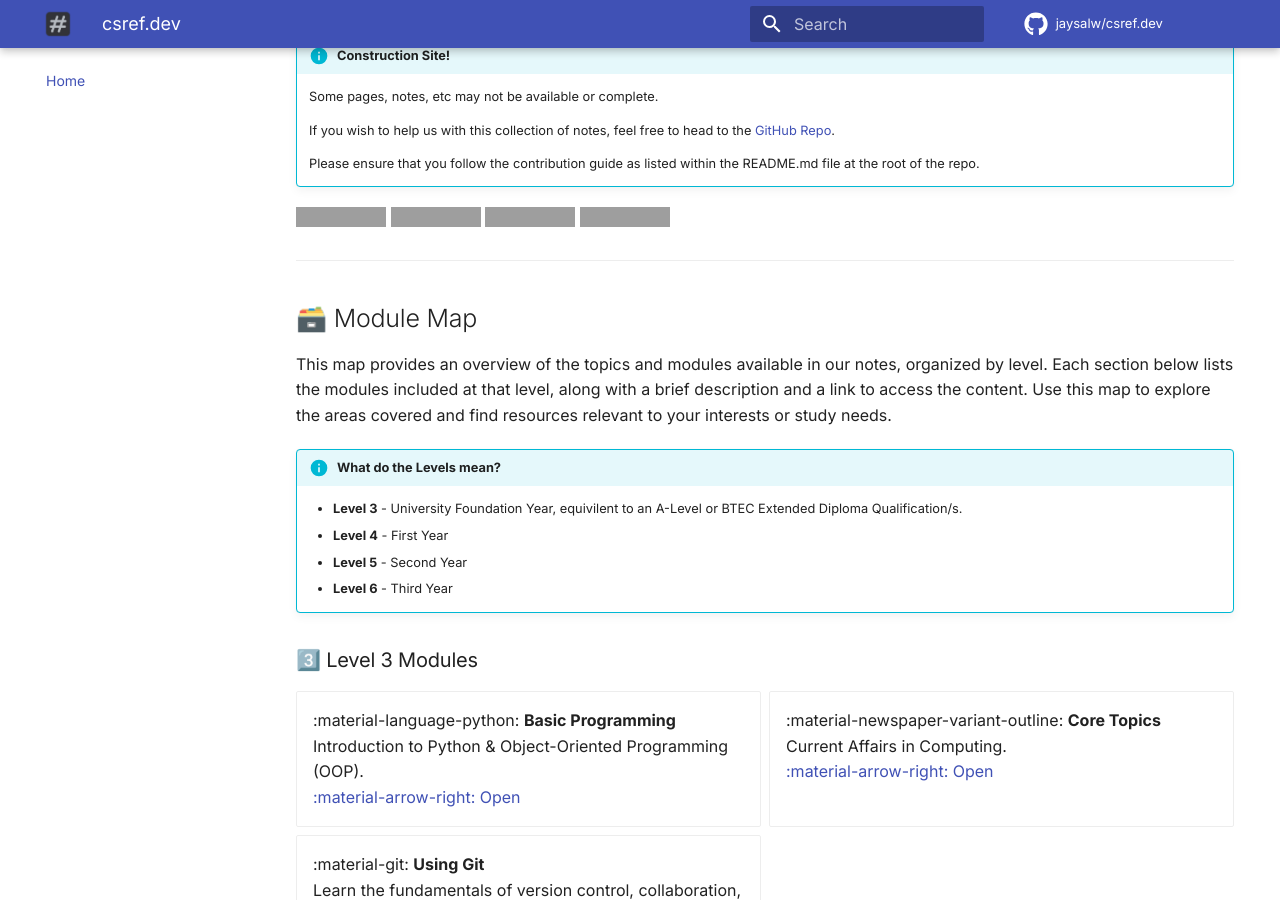
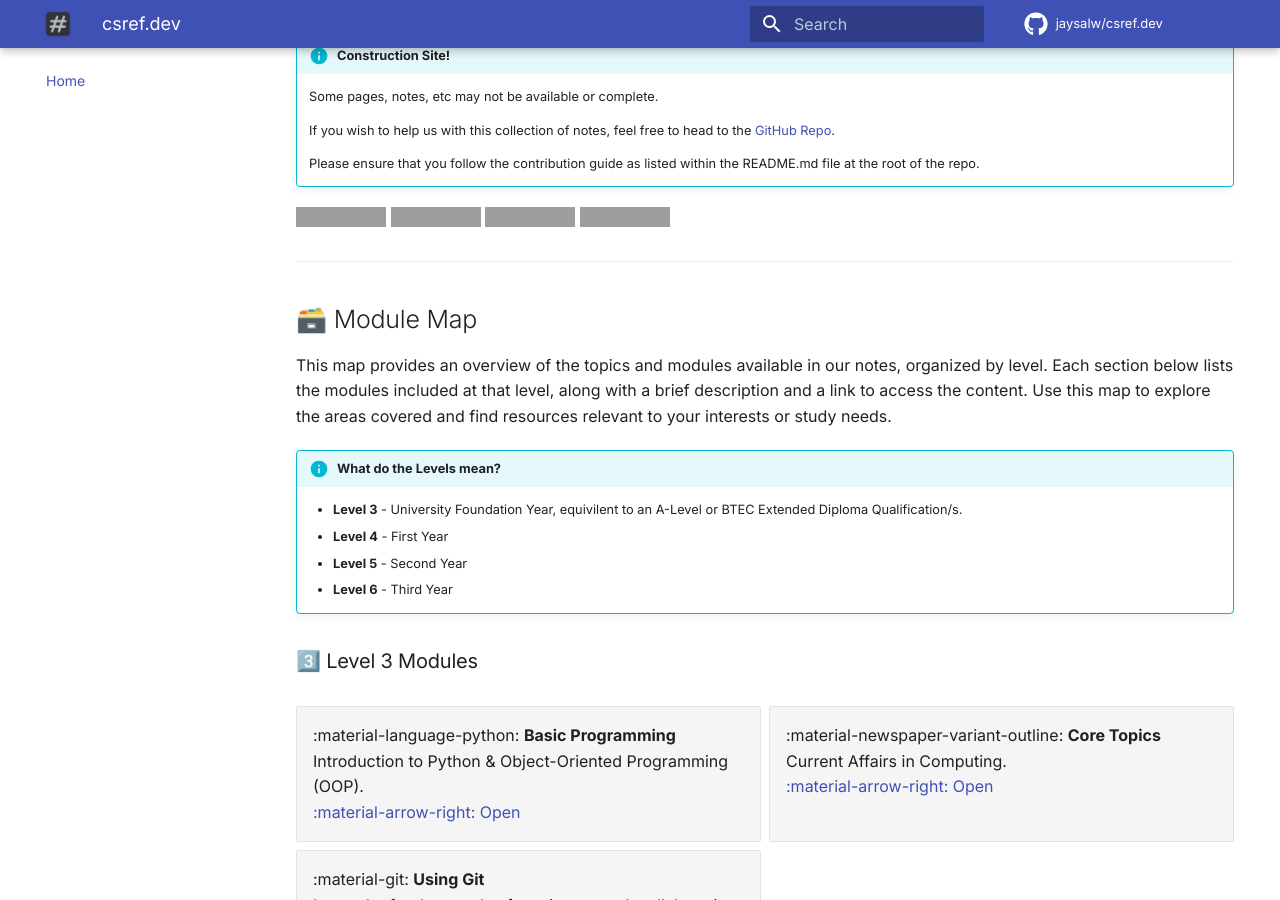
Before and after one commit to jaysalw/csref.dev, an MkDocs documentation site: the page built from docs/index.md, in a window 1280 px wide and 900 px high, scrolled down 345 px. Built offline with MkDocs 1.6.1 and Material for MkDocs 9.7.7, drawn with Linux system fonts in a browser that asks for light colours; comment, search, counter and statistics services are not loaded; grey boxes are pictures that could not be loaded.

Commit message:
Fix path for custom CSS in mkdocs.yml

```diff
--- a/mkdocs.yml
+++ b/mkdocs.yml
@@ -119,7 +119,7 @@
   generator: false
 
 extra_css:
-   - docs/assets/custom.css
+   - assets/custom.css
 
 extra_javascript:
   - https://cdn.jsdelivr.net/npm/mathjax@3/es5/tex-mml-chtml.js
```
